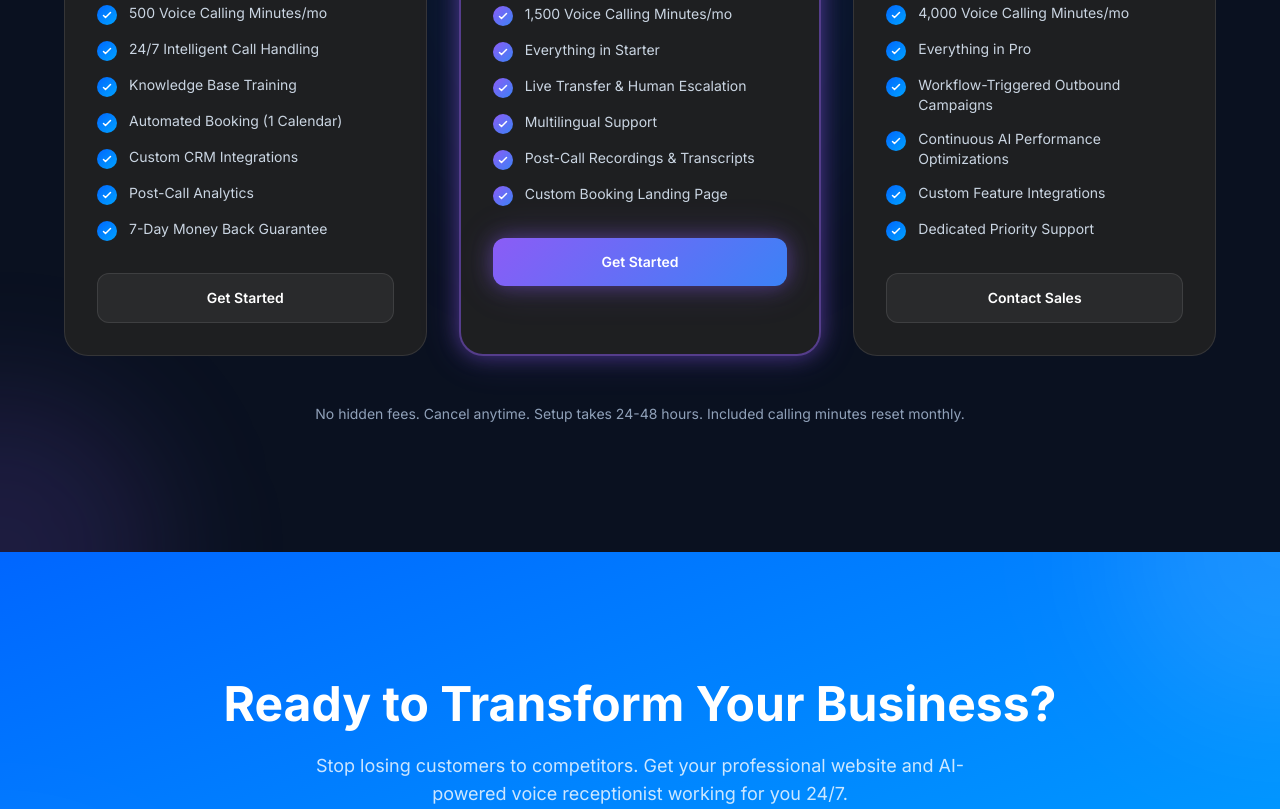
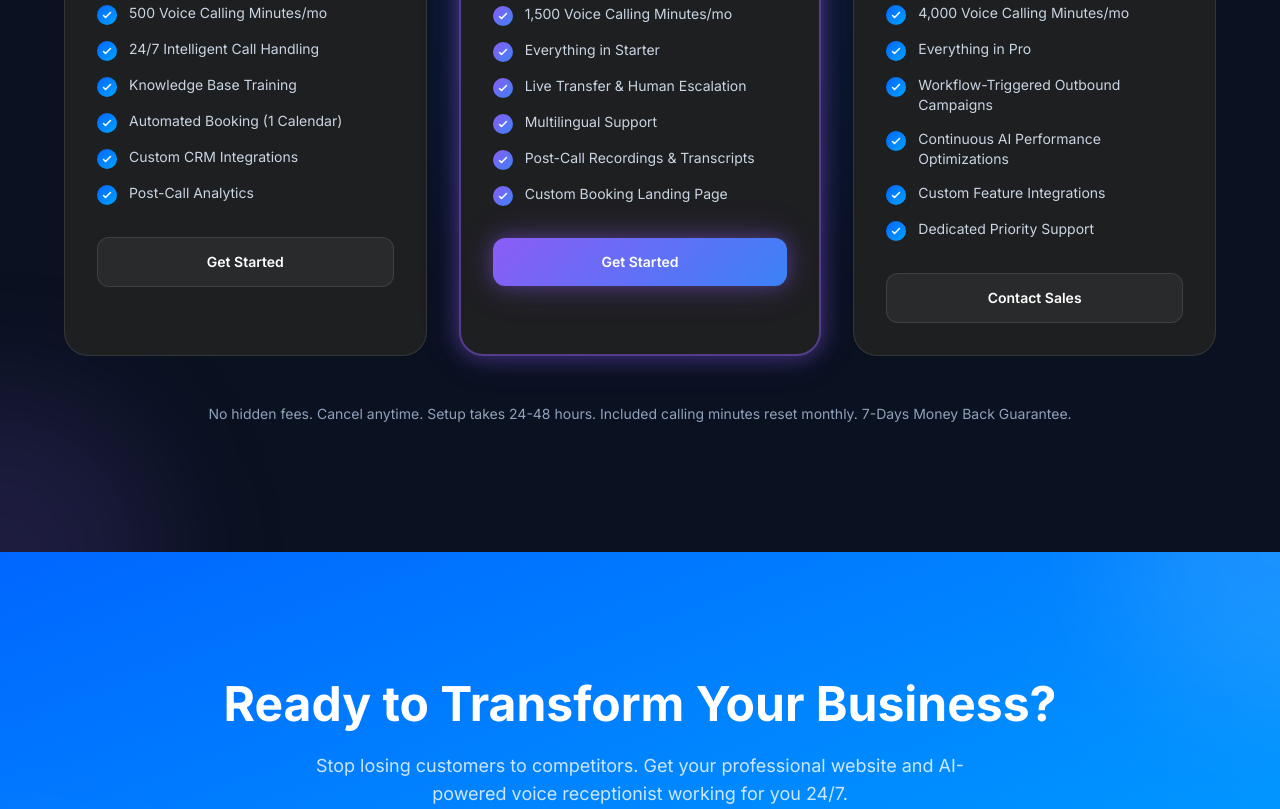
Before and after one commit to GregHabiskis/ringlume, an Astro site: page / in a window 1280 px wide. Shown: the part 4042-4851 px from the top of the page. Built offline with nearby package versions, Linux system fonts and the light colour scheme; Astro itself is replaced by a stand-in of ours.

Commit message:
Replaced Pricing section bottom text

```diff
--- a/src/components/Pricing.astro
+++ b/src/components/Pricing.astro
@@ -15,7 +15,6 @@ const plans = [
       'Automated Booking (1 Calendar)',
       'Custom CRM Integrations',
       'Post-Call Analytics',
-      '7-Day Money Back Guarantee',
     ],
     cta: 'Get Started',
     popular: false,
@@ -179,7 +178,7 @@ const plans = [
     <!-- Trust Text -->
     <div class="mt-12 text-center">
       <p class="text-sm text-slate-400">
-        No hidden fees. Cancel anytime. Setup takes 24-48 hours. Included calling minutes reset monthly.
+        No hidden fees. Cancel anytime. Setup takes 24-48 hours. Included calling minutes reset monthly. 7-Days Money Back Guarantee.
       </p>
     </div>
   </div>
```
